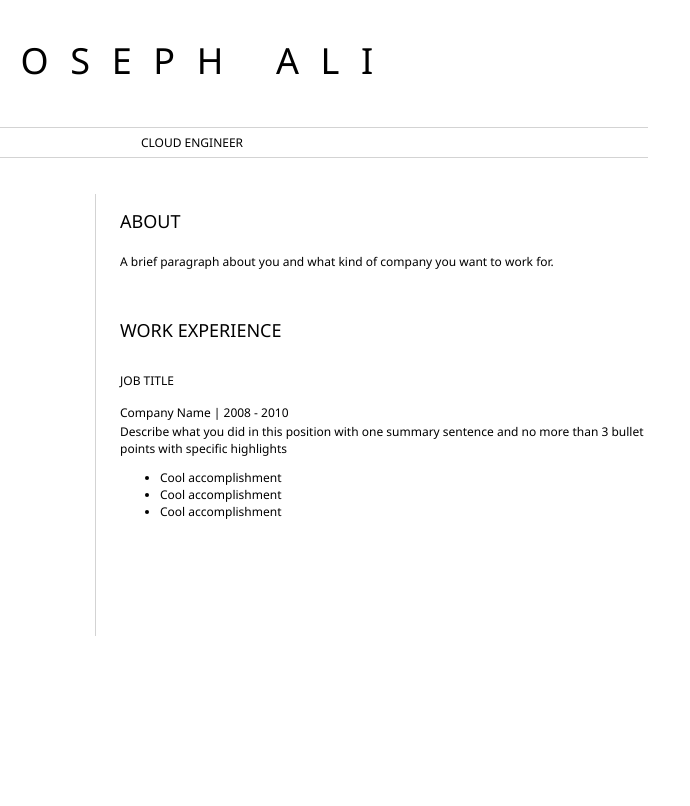
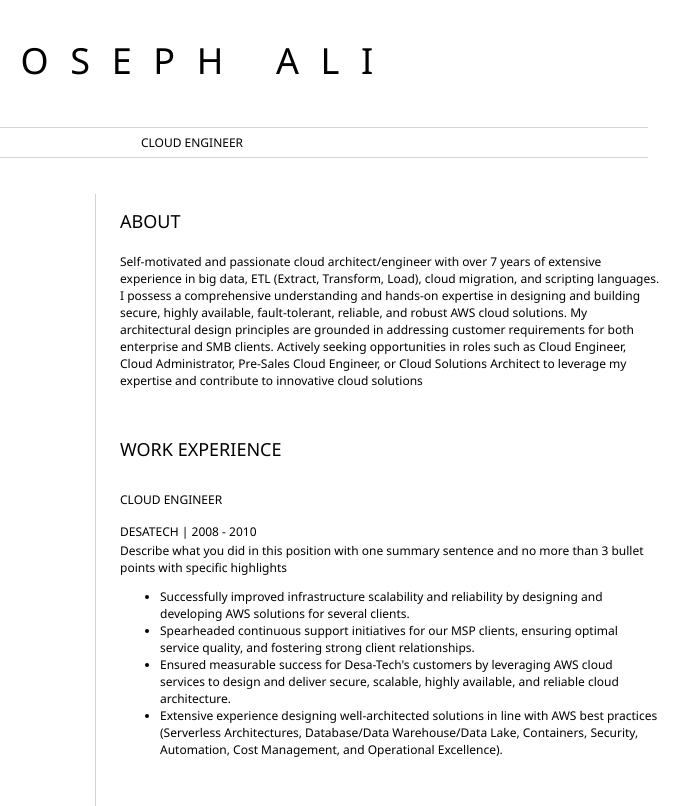
Before and after one commit to Dextain/resume_html, a plain HTML site: page index.html in a window 1280 px wide. Shown: the full height of the page, 448-1138 px from the left. Drawn offline with Linux system fonts and the light colour scheme.

Commit message:
Update index.html

```diff
--- a/index.html
+++ b/index.html
@@ -52,22 +52,23 @@
 				<section>
 					<h2>ABOUT</h2>
 					<!-- about you -->
-					<p>A brief paragraph about you and what kind of company you want to work for.</p>
+					<p>Self-motivated and passionate cloud architect/engineer with over 7 years of extensive experience in big data, ETL (Extract, Transform, Load), cloud migration, and scripting languages. I possess a comprehensive understanding and hands-on expertise in designing and building secure, highly available, fault-tolerant, reliable, and robust AWS cloud solutions. My architectural design principles are grounded in addressing customer requirements for both enterprise and SMB clients. Actively seeking opportunities in roles such as Cloud Engineer, Cloud Administrator, Pre-Sales Cloud Engineer, or Cloud Solutions Architect to leverage my expertise and contribute to innovative cloud solutions</p>
 				</section>
 				<section>
 					<h2>WORK EXPERIENCE</h2>
 					<!-- your work experience -->
-                    <h3>JOB TITLE</h3>
+                    <h3>CLOUD ENGINEER</h3>
                     <p>
-                            Company Name | 2008 - 2010
+                            DESATECH | 2008 - 2010
                     </p>
                     <p>
                             Describe what you did in this position with one summary sentence and no more than 3 bullet points with specific highlights
                     </p>
                     <ul>
-                            <li>Cool accomplishment</li>
-                            <li>Cool accomplishment</li>
-                            <li>Cool accomplishment</li>
+                            <li>Successfully improved infrastructure scalability and reliability by designing and developing AWS solutions for several clients.</li>
+                            <li>Spearheaded continuous support initiatives for our MSP clients, ensuring optimal service quality, and fostering strong client relationships.</li>
+                            <li>Ensured measurable success for Desa-Tech's customers by leveraging AWS cloud services to design and deliver secure, scalable, highly available, and reliable cloud architecture.</li>
+			    <li>Extensive experience designing well-architected solutions in line with AWS best practices (Serverless Architectures, Database/Data Warehouse/Data Lake, Containers, Security, Automation, Cost Management, and Operational Excellence).</li>
                     </ul>
 				</section>
 			</article>
```
